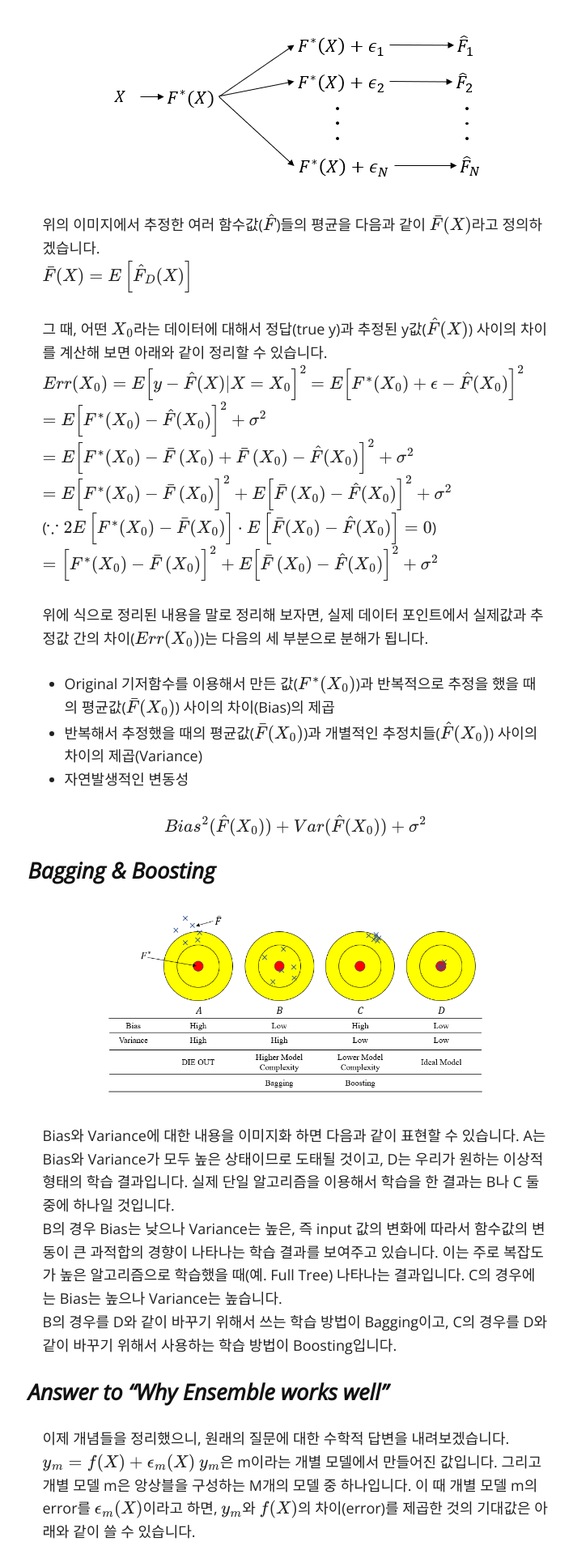
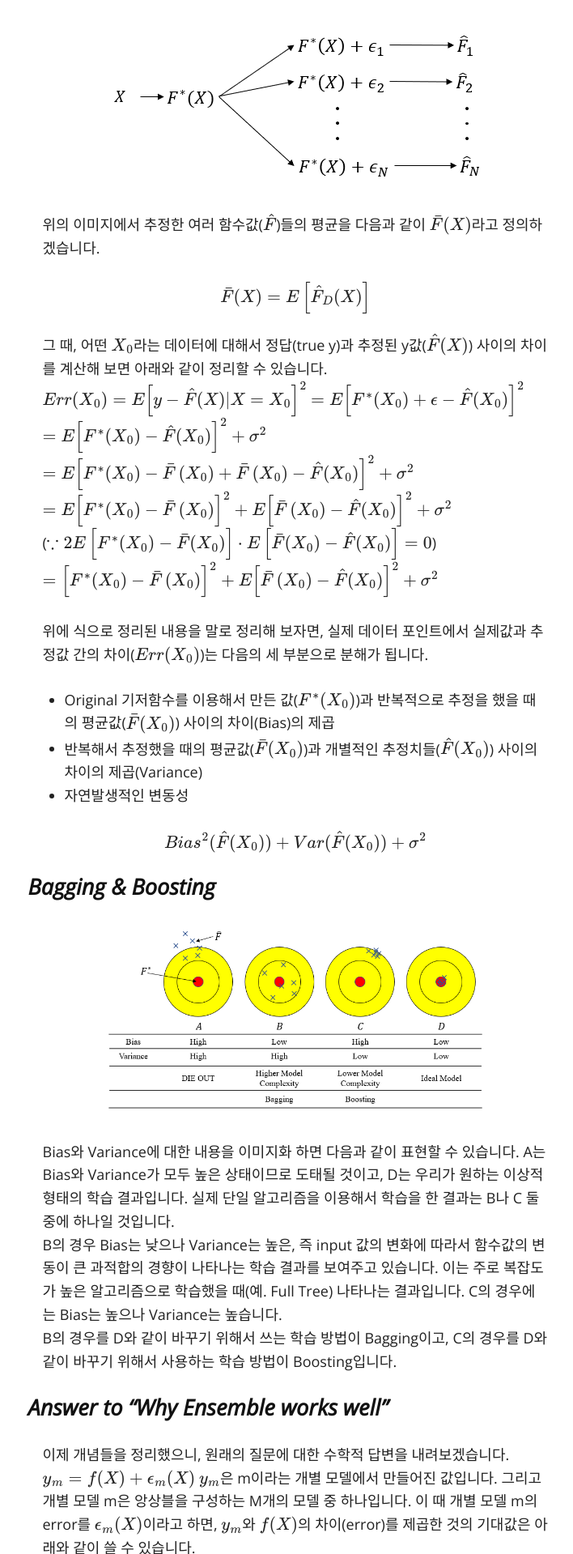
Before and after one commit to seokchaeyoon/seokchaeyoon.github.io, a Jekyll site: the page built from index.md, in a window 1280 px wide. Shown: the part 4481-6400 px from the top of the page at 81% size, without its empty margins (275-983 px from the left). Built offline with Jekyll 4.4.1, drawn with Linux system fonts in a browser that asks for light colours; nearby versions of some CDN libraries; formulas are drawn with MathJax 3.

Commit message:
Update index.md

```diff
--- a/index.md
+++ b/index.md
@@ -63,7 +63,7 @@ Ensenble 학습이 왜 단일 알고리즘보다 더 좋은 performance를 보
 
 <img src="images/dgp2.PNG" alt="dgp2">
 위의 이미지에서 추정한 여러 함수값($$\hat { F } $$)들의 평균을 다음과 같이 $$\bar { F } (X)$$라고 정의하겠습니다.<br>
-$$ \bar { F } (X)=E\left[ { \hat { F }  }_{ D }(X) \right]  $$
+<div style="text-align:center">$$ \bar { F } (X)=E\left[ { \hat { F }  }_{ D }(X) \right]  $$</div>
 
 그 때, 어떤 $${ X }_{ 0 }$$라는 데이터에 대해서 정답(true y)과 추정된 y값($$\hat { F } (X)$$) 사이의 차이를 계산해 보면 아래와 같이 정리할 수 있습니다.
 $$ Err({ X }_{ 0 })=E{ \left[ y-\hat { F } (X)|X={ X }_{ 0 } \right]  }^{ 2 } $$
@@ -94,8 +94,8 @@ $${ y }_{ m }$$은 m이라는 개별 모델에서 만들어진 값입니다. 그
 
 $$ { E }_{ X }\left[ { \left\{ { y }_{ m }(X)-f(X) \right\}  }^{ 2 } \right] ={ E }_{ X }\left[ { { \epsilon  }_{ m }(X) }^{ 2 } \right]    $$
 
-만일 앙상블을 구성하는 전체 M개의 모델의 error의 제곱의 기대값의 평균을 구한다면(앙상블 학습은 하지 않고 각각으로 학습한 다음에 구한 평균값) 다음과 같은 식으로 정리할 수 있습니다.
-$$ { E }_{ Avg }=\frac { 1 }{ M } \sum _{ m=1 }^{ M }{ { E }_{ X }[{ \epsilon  }_{ m }{ (X) }^{ 2 }] } $$
+만일 앙상블을 구성하는 전체 M개의 모델의 error의 제곱의 기대값의 평균을 구한다면(앙상블 학습은 하지 않고 각각으로 학습한 다음에 구한 평균값) 다음과 같은 식으로 정리할 수 있습니다. <br>
+<div style="text-align:center">$$ { E }_{ Avg }=\frac { 1 }{ M } \sum _{ m=1 }^{ M }{ { E }_{ X }[{ \epsilon  }_{ m }{ (X) }^{ 2 }] } $$</div>
 
 그러나 앙상블 학습을 통해서 얻어지는 기대 error값의 제곱은 다음과 같습니다. <br>
 $$  { E }_{ Ensemble }={ E }_{ X }\left[ { \left\{ \frac { 1 }{ M } \sum _{ m=1 }^{ M }{ ({ y }_{ m }(X)-f(X)) }  \right\}  }^{ 2 } \right] $$
@@ -113,12 +113,12 @@ $$  { E }_{ Ensemble }=\frac { 1 }{ M } { E }_{ Avg }   $$ <br>
 
 위의 설명이 앙상을을 통한 성능 향상의 상한을 보여주었다면, 앙상블을 통한 성능 향상의 하한은 어디일까요? 각각의 모델들의 error의 합의 제곱은 코시 부등식에 따라서 다음과 같이 표현할 수 있습니다.
 
-$$  { \left[ \sum _{ m=1 }^{ M }{ { \epsilon  }_{ m } } (X) \right]  }^{ 2 }\le M\sum _{ m=1 }^{ M }{ { { \epsilon  }_{ m }(X) }^{ 2 } }$$ <br>
+<div style="text-align:center">$$  { \left[ \sum _{ m=1 }^{ M }{ { \epsilon  }_{ m } } (X) \right]  }^{ 2 }\le M\sum _{ m=1 }^{ M }{ { { \epsilon  }_{ m }(X) }^{ 2 } }$$ </div>
 
 위 식의 양변을 $$\frac { 1 }{ { M }^{ 2 } } $$로 나누면 다음의 부등식이 성립합니다.
-$${ \left[ \frac { 1 }{ M } \sum _{ m=1 }^{ M }{ { \epsilon  }_{ m }(X) }  \right]  }^{ 2 }\le \frac { 1 }{ M } \sum _{ m=1 }^{ M }{ { { \epsilon  }_{ m }(X) }^{ 2 } }   $$ <br>
+<div style="text-align:center">$${ \left[ \frac { 1 }{ M } \sum _{ m=1 }^{ M }{ { \epsilon  }_{ m }(X) }  \right]  }^{ 2 }\le \frac { 1 }{ M } \sum _{ m=1 }^{ M }{ { { \epsilon  }_{ m }(X) }^{ 2 } }   $$ </div>
 이 때 좌변은 $${ E }_{ Ensemble }$$을, 우변은 $${ E }_{ Avg }$$를 나타냅니다. <br>
-$$  { E }_{ Ensemble }\le { E }_{ Avg }  $$
+<div style="text-align:center">$$  { E }_{ Ensemble }\le { E }_{ Avg }  $$</div>
 
 위의 결론을 통해서 앙상블 학습을 하면 **최악의 경우라고 하더라도 개별 모델들의 error의 평균보다는 더 낮은 error를 갖는 학습 결과를 얻을 수 있다**는 것을 확인할 수 있습니다.
 
@@ -193,20 +193,20 @@ $$ { \hat { y }  }_{ Ensemble }=arg\max _{ i }{ (\sum _{ j=1 }^{ n }{ \delta ({
 
  Majority Voting은 1로 분류한 것과 0으로 분류한 것의 수를 각각 센 다음, 다수의 범주로 할당해주는 결합방식입니다. 위의 예의 경우 6개의 모델이 1로 분류했고, 4개의 모델이 0으로 분류했기 때문에 Vajority Voting에 따라서 해당 데이터를 1로 할당하게 됩니다.
 
-$$\sum _{ j=1 }^{ n }{ \delta ({ \hat { y }  }_{ j }=\ 1)\ =\ 6 }$$ <br>
+<div style="text-align:center">$$\sum _{ j=1 }^{ n }{ \delta ({ \hat { y }  }_{ j }=\ 1)\ =\ 6 }$$ <br>
 $$\sum _{ j=1 }^{ n }{ \delta ({ \hat { y }  }_{ j }=\ 0)\ =\ 4 }$$ <br>
-$$ \therefore { \hat { y }  }_{ Ensemble }\ =\ 1 $$
+$$ \therefore { \hat { y }  }_{ Ensemble }\ =\ 1 $$ </div>
 
 * Weighted Voting (weight: validation accuracy of individual models)
 
-$$ { \hat { y }  }_{ Ensemble }\ =\ arg\max _{ i }{ \left( \frac { \sum _{ j=1 }^{ n }{ \left( { ValiAcc }_{ j } \right) \cdot \delta \left( { \hat { y }  }_{ j }=\ i \right)  }  }{ \sum _{ j=1 }^{ n }{ \left( { ValiAcc }_{ j } \right)  }  } ,\ i\ \in \ \{ 0,\ 1\}  \right)  }   $$ <br>
+<div style="text-align:center">$$ { \hat { y }  }_{ Ensemble }\ =\ arg\max _{ i }{ \left( \frac { \sum _{ j=1 }^{ n }{ \left( { ValiAcc }_{ j } \right) \cdot \delta \left( { \hat { y }  }_{ j }=\ i \right)  }  }{ \sum _{ j=1 }^{ n }{ \left( { ValiAcc }_{ j } \right)  }  } ,\ i\ \in \ \{ 0,\ 1\}  \right)  }   $$ </div>
 
 Weighted Voting 중 validation accuracy를 weight로 활용하는 방법은, 이전에 개별 모델이 보여주었던 정확성을 라벨링에 활용하는 방식입니다. 위의 예에서 Model 2는 vaidation accuracy가 0.75이고 Model 7은 validation accuracy가 0.95입니다. Majority Voting 방식으로 라벨링을 한다면, Model 2와 Model 7의 결과값에 같은 비중을 준다는 것인데, 이는 validation accuracy를 고려할 때 문제가 있는 방식일 겁니다.
 Validation accuracy를 weight로 고려하면, 새로운 데이터를 0으로 할당한 경우의 voting 값은 0.424, 1로 할당한 경우의 voting 값은 0.576입니다. 이에 따라서 새로운 데이터를 1로 할당할 수 있을 것입니다.
 
-$$ \frac { \sum _{ j=1 }^{ n }{ \left( { ValiAcc }_{ j } \right) \cdot \delta \left( { \hat { y }  }_{ j }=\ 0 \right)  }  }{ \sum _{ j=1 }^{ n }{ \left( { ValiAcc }_{ j } \right)  }  } =0.424  $$ <br>
+<div style="text-align:center">$$ \frac { \sum _{ j=1 }^{ n }{ \left( { ValiAcc }_{ j } \right) \cdot \delta \left( { \hat { y }  }_{ j }=\ 0 \right)  }  }{ \sum _{ j=1 }^{ n }{ \left( { ValiAcc }_{ j } \right)  }  } =0.424  $$ <br>
 $$  \frac { \sum _{ j=1 }^{ n }{ \left( { ValiAcc }_{ j } \right) \cdot \delta \left( { \hat { y }  }_{ j }=\ 1 \right)  }  }{ \sum _{ j=1 }^{ n }{ \left( { ValiAcc }_{ j } \right)  }  } =0.576 $$ <br>
-$$ \therefore { \hat { y }  }_{ Ensemble }\ =\ 1 $$
+$$ \therefore { \hat { y }  }_{ Ensemble }\ =\ 1 $$</div>
 
 * Weighted Voting (weight: predicted probability of each class)
 
@@ -214,9 +214,9 @@ $$ { \hat { y }  }_{ Ensemble }=arg\max _{ i }{ \left( \frac { 1 }{ n } \sum _{
 
 Validation accuracy 말고도 각 모델에서의 예측 cofindence를 weight로 사용할 수도 있습니다. 위의 예의 경우 주황색 칼럼의 수치를 예측 confidence로 사용할 수 있습니다. 이 방식을 따르면 0으로 할당하는 것의 voting값은 0.375, 1로 할당하는 것의 voting값은 0.625입니다. 이에 따라 최종적으로 새로운 데이터를 1로 할당할 수 있습니다.
 
-$$ \sum _{ j=1 }^{ n }{ P\left( { y }_{ j }=0 \right)  } =0.375  $$ <br>
+<div style="text-align:center">$$ \sum _{ j=1 }^{ n }{ P\left( { y }_{ j }=0 \right)  } =0.375  $$ <br>
 $$ \sum _{ j=1 }^{ n }{ P\left( { y }_{ j }=1 \right)  } =0.625  $$ <br>
-$$ \therefore { \hat { y }  }_{ Ensemble }\ =\ 1 $$
+$$ \therefore { \hat { y }  }_{ Ensemble }\ =\ 1 $$ </div>
 
 <hr>
 ### Bagging in Marketing Research
```
